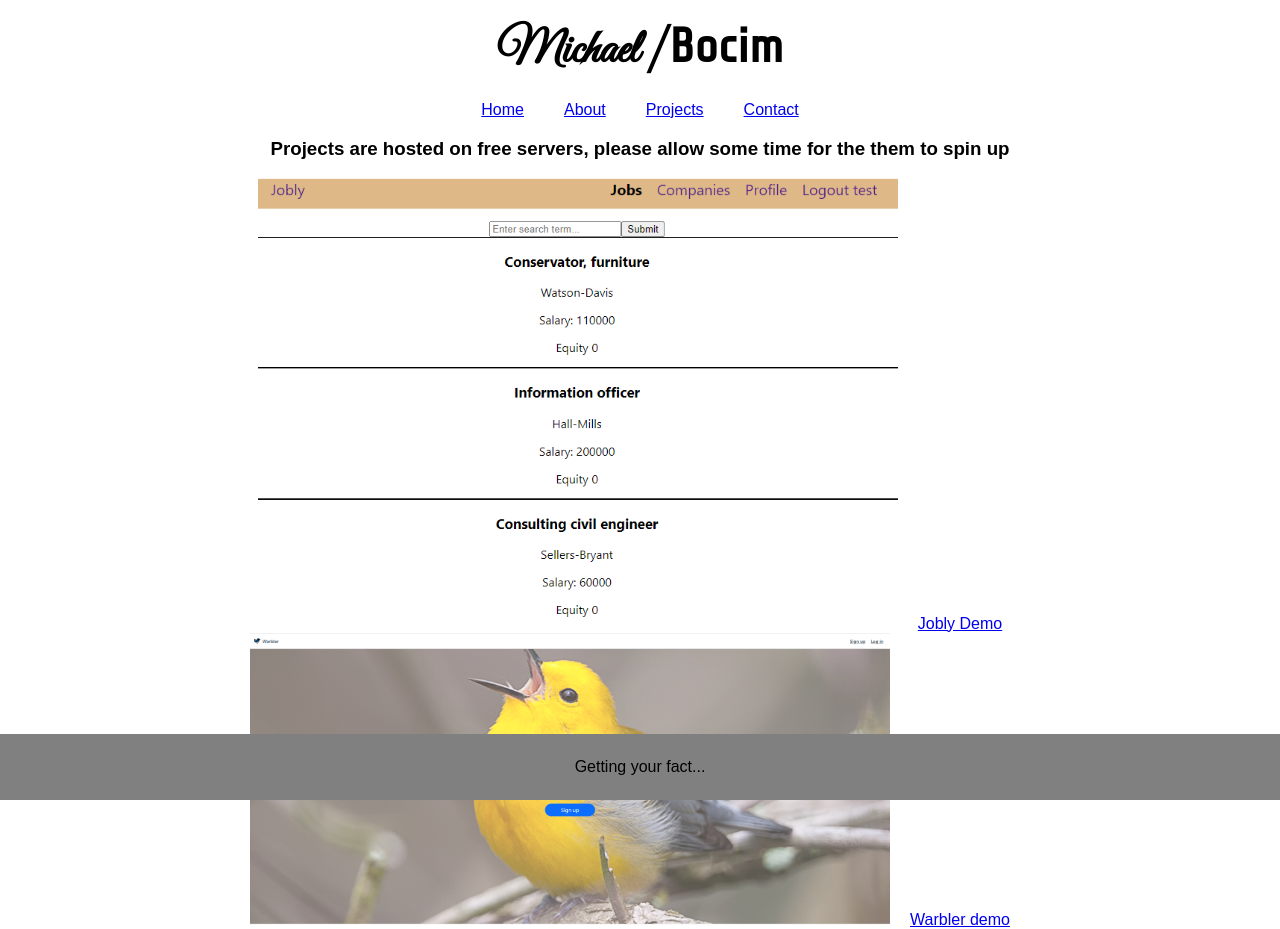
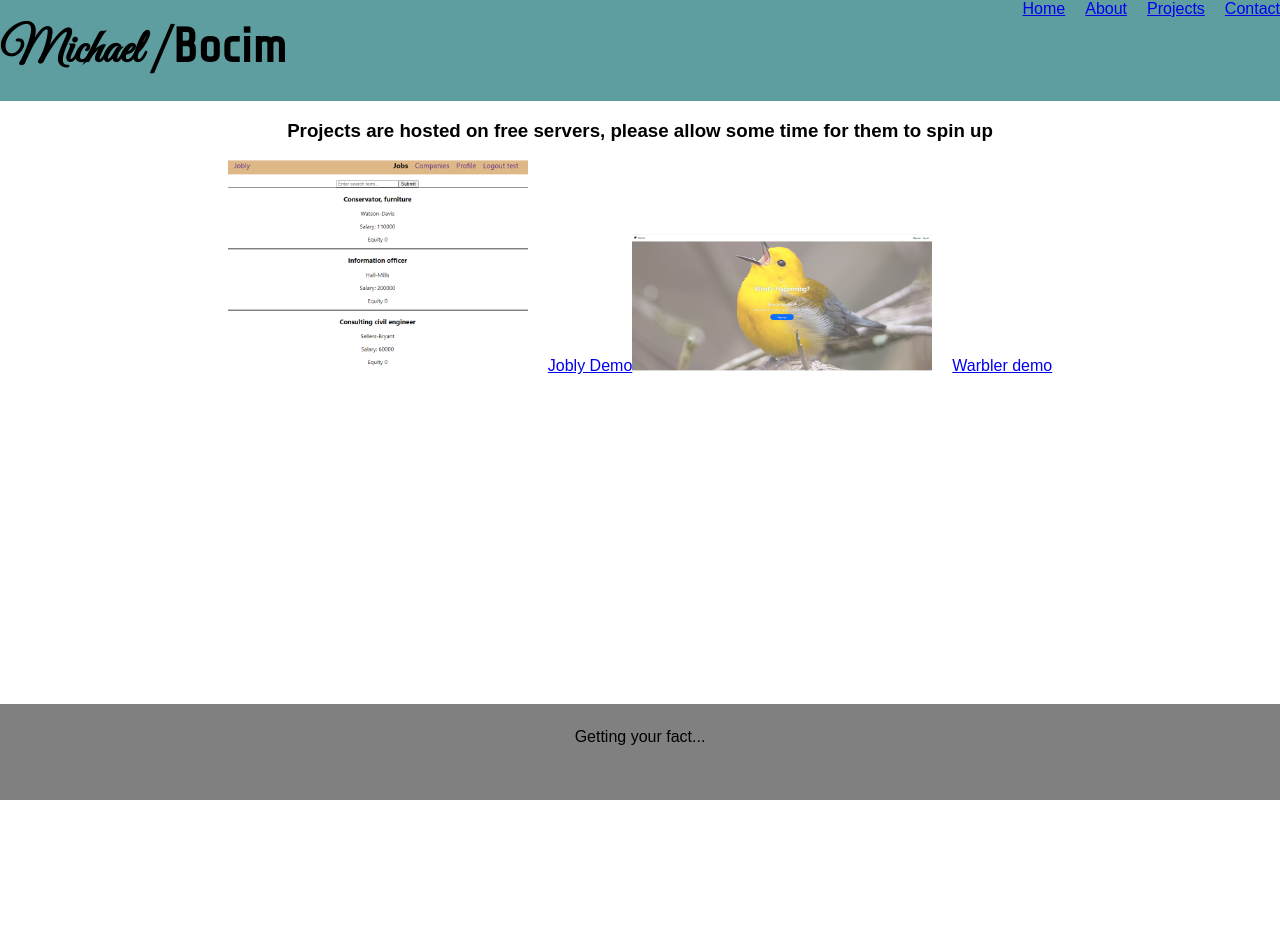
Before and after one commit to mtbocim/personal-site, a React (Create React App) app: page /projects in a window 1280 px wide. After the commit the page ends 800 px from the top, so only its background shows below. Built offline with nearby package versions, Linux system fonts and the light colour scheme; no server answers; the HTML template or start-up script is replaced by a standard one.

Commit message:
pictures and styling

```diff
--- a/src/App.css
+++ b/src/App.css
@@ -67,4 +67,5 @@ footer {
   right: 0;
   padding: 8px;
   text-align: center;
+  height: 10vh;
 }
--- a/src/VistorCounter.js
+++ b/src/VistorCounter.js
@@ -4,8 +4,8 @@ function VisitorCounter({count, fact}){
     return(
         <div className="VisitorCounter">
             <p>Visitor count: {count}</p>
+            <p> {fact}</p>
             <p>Visitor fact brought to you by NumbersAPI:</p>
-            <p> {fact}</p>
         </div>
     )
 }
--- /dev/null
+++ b/src/home/HomeDisplay.css
@@ -0,0 +1,5 @@
+.HomeDisplay{
+    background-image: url('../assets/background.jpg');
+    background-size:cover;
+    height: 80vh;
+}
--- a/src/home/HomeDisplay.jsx
+++ b/src/home/HomeDisplay.jsx
@@ -1,5 +1,12 @@
+import "./HomeDisplay.css"
+
 function HomeDisplay(){
-    return "Home"
+    return (
+        <div className="HomeDisplay">
+        "Home"
+
+        </div>
+        )
 }
 
 export default HomeDisplay
--- a/src/navigation/Nav.css
+++ b/src/navigation/Nav.css
@@ -1,4 +1,17 @@
+.Nav{
+    background-color: cadetblue;
+    display: flex;
+    justify-content: space-between;
+}
+
+.Nav-site_title{
+    justify-content: center;
+    display: flex;
+    margin-left: 5vw;
+}
+
+
 a{
-    margin: auto 20px;
+    margin: 40px auto auto 20px;
 
 }
--- a/src/navigation/Nav.js
+++ b/src/navigation/Nav.js
@@ -5,10 +5,13 @@ function Nav() {
 
     return (
         <nav className="Nav">
-            <h1 class="site-title">
-                <span class="creative">Michael |</span>
-                <span class="logical">Bocim</span>
+            <div class="Nav-site-title">
+                <h1>
+                    <span className="creative">Michael |</span>
+                    <span className="logical">Bocim</span>
                 </h1>
+            </div>
+            <div className="Nav-links">
                 <Link to={"/"}>
                     Home
                 </Link>
@@ -27,6 +30,7 @@ function Nav() {
                 {/* <Link to={"/other"}>
                 Other
             </Link> */}
+            </div>
         </nav>
     )
 }
--- a/src/projects/ProjectDisplay.css
+++ b/src/projects/ProjectDisplay.css
@@ -1,3 +1,3 @@
 .ProjectDisplay-project{
-    width: 50vw;
+    width: 300px;
 }
--- a/src/projects/ProjectDisplay.jsx
+++ b/src/projects/ProjectDisplay.jsx
@@ -3,7 +3,7 @@ import './ProjectDisplay.css'
 function ProjectDisplay(){
     return(
         <div className="ProjectDisplay">
-            <h3>Projects are hosted on free servers, please allow some time for the them to spin up</h3>
+            <h3>Projects are hosted on free servers, please allow some time for them to spin up</h3>
             <img className="ProjectDisplay-project" src={require("../assets/Jobly-Screenshot.png")}></img>
             <a href='https://chic-stardust-c1d1e8.netlify.app/'>Jobly Demo</a>
             <img className="ProjectDisplay-project" src={require("../assets/Warbler-Screenshot.png")}></img>
```
Also changed, not shown: 1 other file (tests, documents, lock files or other folders). Lines whose indentation alone changed are shown as unchanged.
